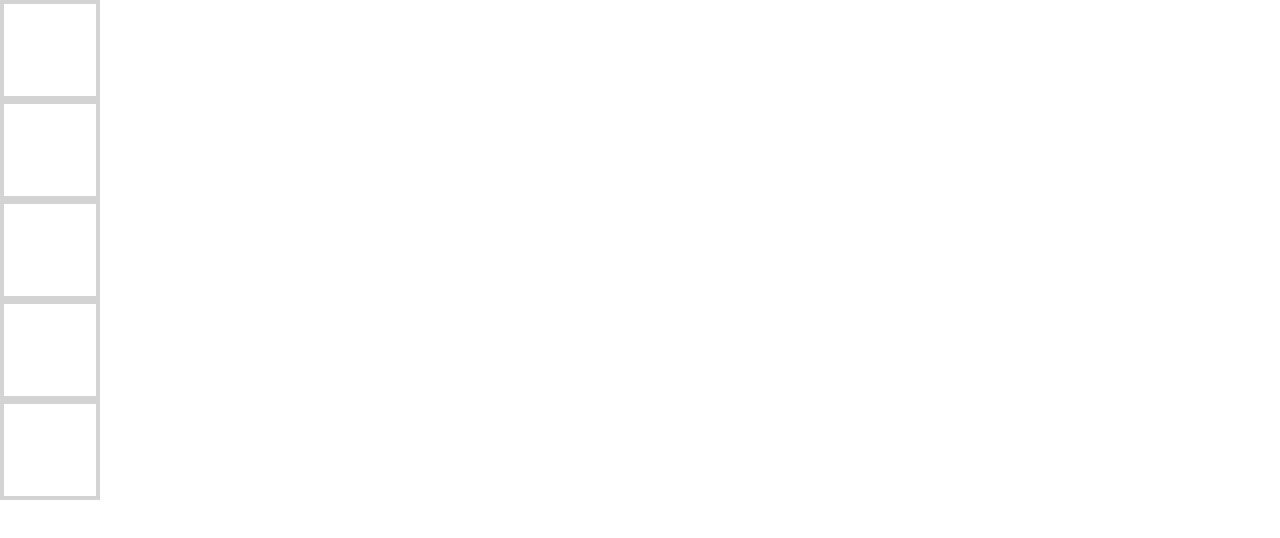
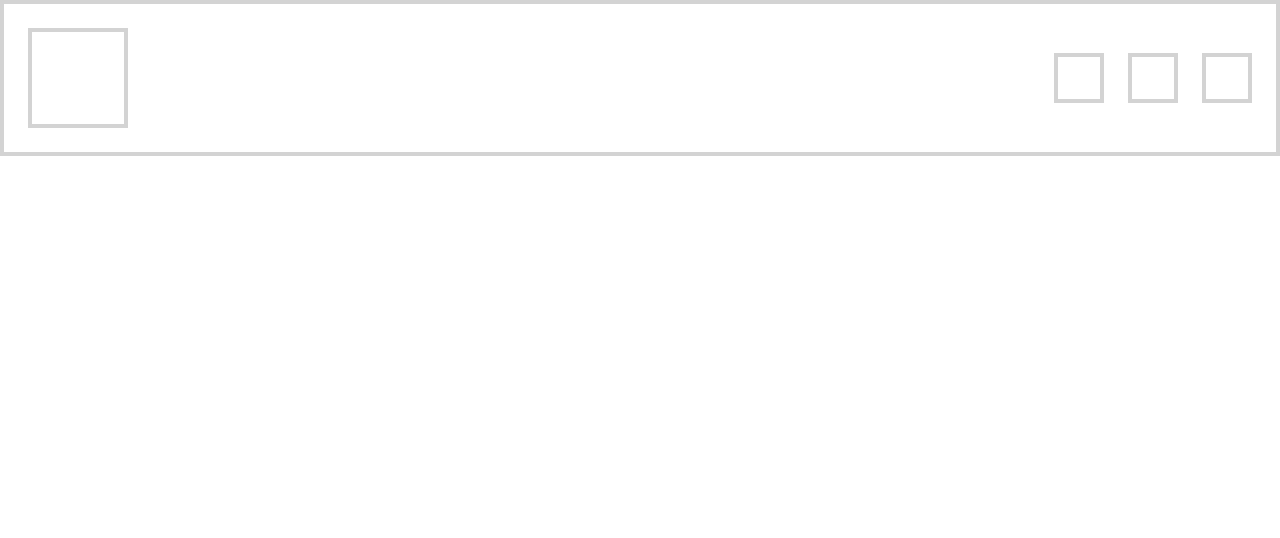
Before and after one commit to elisandro/Frontend_Simplified_Follow_Along, a plain HTML site: page CSS_Best_Practices/index.html in a window 1280 px wide. Drawn offline with Linux system fonts and the light colour scheme.

Commit message:
CSS Best Practices Layout 1 Completed

```diff
--- a/CSS_Best_Practices/index.html
+++ b/CSS_Best_Practices/index.html
@@ -10,10 +10,11 @@
 <body>
    <div class="container">
        <div class="box"></div>
-       <div class="box box-small"></div>
-       <div class="box box-small"></div>
-       <div class="box box-small"></div>
-       <div class="box box-small"></div>
+       <div class="box-wrapper">
+           <div class="box box-small"></div>
+           <div class="box box-small"></div>
+           <div class="box box-small"></div>
+        </div>
     </div>
 </body>
 </html>
--- a/CSS_Best_Practices/style.css
+++ b/CSS_Best_Practices/style.css
@@ -12,3 +12,21 @@
     width: 100px;
     height: 100px;
 }
+
+.box-small {
+    width: 50px;
+    height: 50px;
+    margin-left: 24px;
+}
+
+.box-wrapper {
+    display: flex;
+    align-items: center;
+}
+
+.container {
+    border: 4px solid lightgrey;
+    display: flex;
+    justify-content: space-between;
+    padding: 24px;
+}
```
